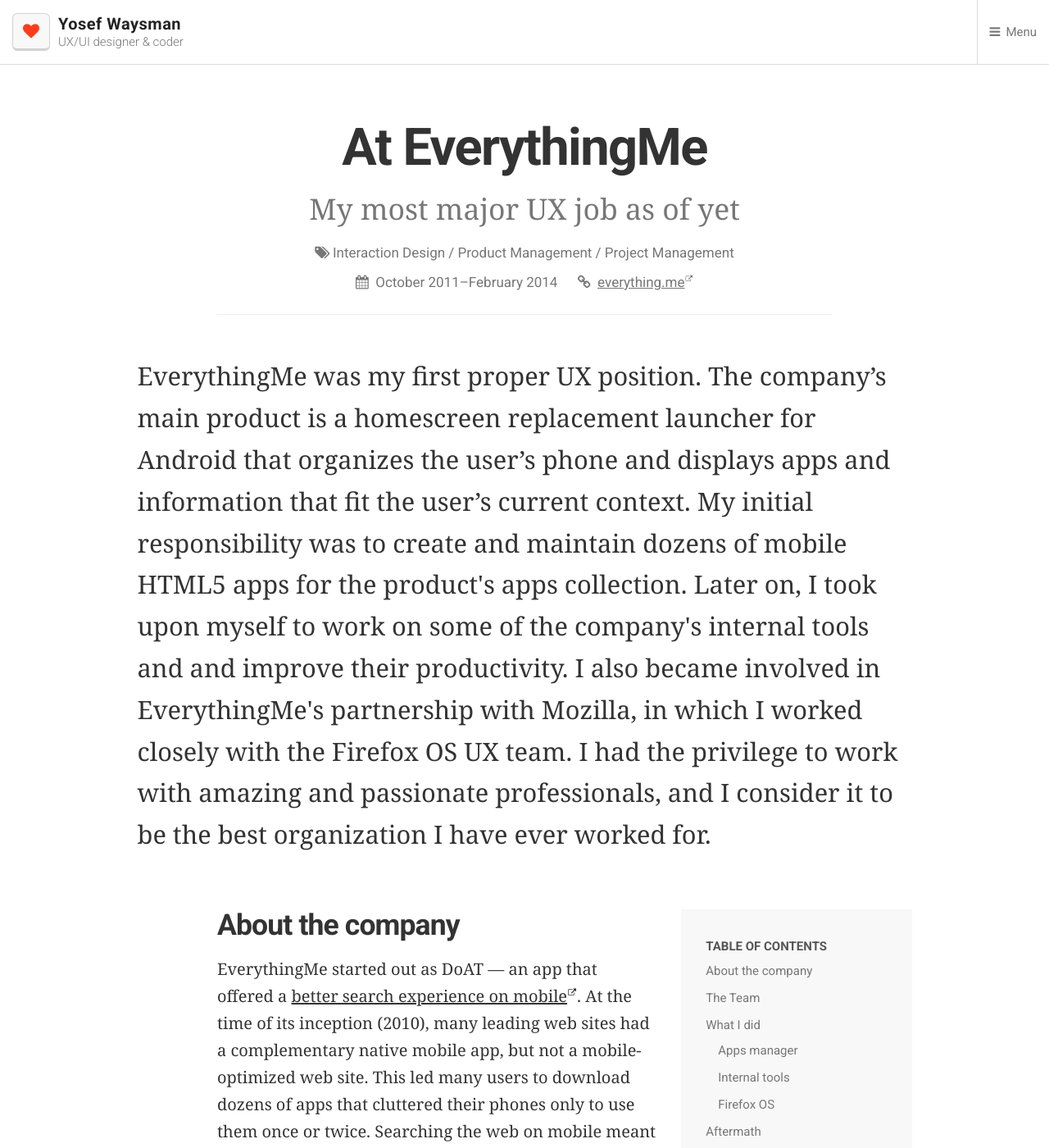
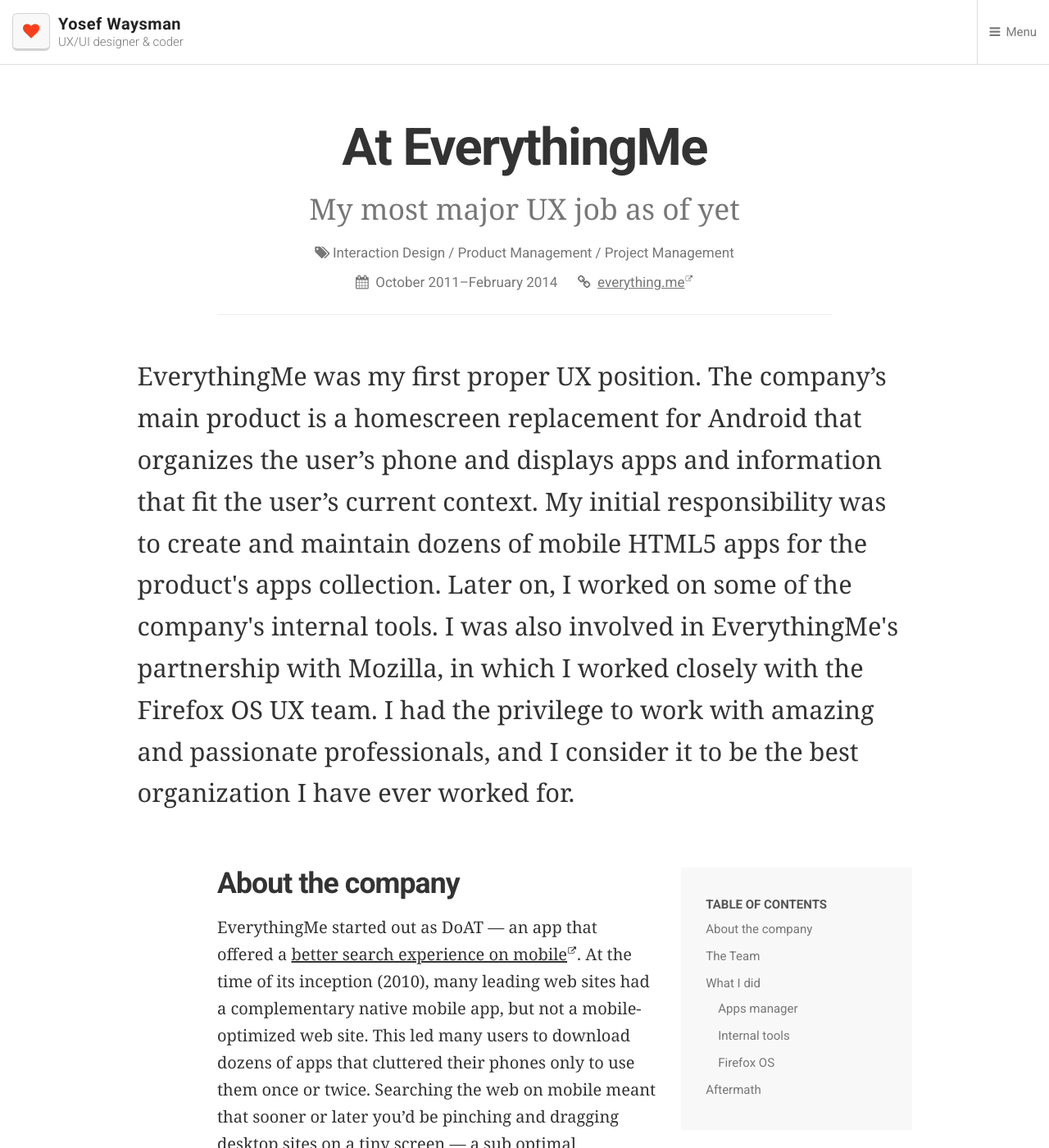
Before and after one commit to yosefw/yosefw.github.io, a Jekyll site: the page built from projects/everythingme/index.md, in a window 1280 px wide and 1400 px high. Shown: the whole window at 82% size. Built offline with Jekyll 4.4.1, drawn with Linux system fonts in a browser that asks for light colours; comment, search, counter and statistics services are not loaded; some of the changed text lies outside the part shown.

Commit message:
Edited EverythingMe's post

```diff
--- a/projects/everythingme/index.md
+++ b/projects/everythingme/index.md
@@ -6,7 +6,7 @@
 time: October 2011–February 2014
 link: everything.me
 social-image: /assets/everythingme/fb-img.png
-excerpt: EverythingMe was my first proper UX position. The company’s main product is a homescreen replacement launcher for Android that organizes the user’s phone and displays apps and information that fit the user’s current context. My initial responsibility was to create and maintain dozens of mobile HTML5 apps for the product's apps collection. Later on, I took upon myself to work on some of the company's internal tools and and improve their productivity. I also became involved in EverythingMe's partnership with Mozilla, in which I worked closely with the Firefox OS UX team. I had the privilege to work with amazing and passionate professionals, and I consider it to be the best organization I have ever worked for.
+excerpt: EverythingMe was my first proper UX position. The company’s main product is a homescreen replacement for Android that organizes the user’s phone and displays apps and information that fit the user’s current context. My initial responsibility was to create and maintain dozens of mobile HTML5 apps for the product's apps collection. Later on, I worked on some of the company's internal tools. I was also involved in EverythingMe's partnership with Mozilla, in which I worked closely with the Firefox OS UX team. I had the privilege to work with amazing and passionate professionals, and I consider it to be the best organization I have ever worked for.
 ---
 
 ## About the company
@@ -33,7 +33,25 @@
 
 I joined EverythingMe as a junior UX designer at the end of 2011. The startup's main offering back then was a search app that would analyze the user's query and return a list of relevant mobile-friendly web sites and apps. These were displayed in a grid of icons, similar to the iPhone’s homescreen grid of apps. When the user tapped one of these icons, they would be transferred into the source’s own search results for the user's query. This allowed users to quickly find information and content on mobile without having to either navigate through desktop only websites or clutter their phones with native apps they rarely use.
 
+<figure>
+  <div class="img-3-row">
+    <img class="mobile" src="/assets/everythingme/apps/Ringtones_0000_Main-Page.png" />
+    <img class="mobile" src="/assets/everythingme/apps/Ringtones_0007_Search-Results---Playing-Preview.png" />
+    <img class="mobile" src="/assets/everythingme/apps/Ringtones_0013_Transfer-screen.png" />
+  </div>
+  <figcaption>
+    The last app I worked on — a ringtone search engine. The right screen appears when a user is transfered to a 3rd party website — which is often a big mess — instructing them where they should look for the download button.
+  </figcaption>
+</figure>
+
 My job was to create new mobile web apps for content publishers who had not yet done so, or only on a very limited basis. I worked on apps for Twitter, Instagram, Pandora, Spotify, OpenTable, Urbanspoon, Grooveshark, Google+, LinkedIn, Metacritic, Someecards and many more. Later on, when many of these publishers released mobile web sites of their own, we retired the ones that we had created for them. I also worked on utility apps that we thought were necessary or were popular on native app stores, such as a local business finder, an app that found official websites, a mobile wallpaper finder, a flashlight and more.
+
+<figure class="col-pull-right">
+  <img class="mobile" src="/assets/everythingme/apps/Someecard_A01_0000_Home.png" />
+  <figcaption>
+    A mobile web app for Someecards
+  </figcaption>
+</figure>
 
 My process usually went something like this:
 
@@ -57,13 +75,16 @@
 
 The apps I created usually had 1-3 screens. They always included a search results page, which the user would reach directly from their EverythingMe results. Sometimes an app would also include a dedicated homepage and other app-specific screens and states. Depending on the user's initial query, apps were supposed to handle different contexts. For example, in location-aware apps, I had to ensure the experience was satisfactory even when the user's location couldn’t be retrieved.
 
-<div class="slider">
-  <img class="mobile" src="/assets/everythingme/apps/Ringtones_0000_Main-Page.png" />
-  <img class="mobile" src="/assets/everythingme/apps/Ringtones_0013_Transfer-screen.png" />
-  <img class="mobile" src="/assets/everythingme/apps/XKCD_A07_0007_Hidden.png" />
-  <img class="mobile" src="/assets/everythingme/apps/XKCD_A07_0010_Pop-over.png" />
-  <img class="mobile" src="/assets/everythingme/apps/XKCD_A07_0005_List-Mode.png" />
-</div>
+<figure>
+  <div class="img-3-row">
+    <img class="mobile" src="/assets/everythingme/apps/XKCD_A07_0007_Hidden.png" />
+    <img class="mobile" src="/assets/everythingme/apps/XKCD_A07_0010_Pop-over.png" />
+    <img class="mobile" src="/assets/everythingme/apps/XKCD_A07_0005_List-Mode.png" />
+  </div>
+  <figcaption>
+    A mobile web app for XKCD. The second mockup shows that tapping and holding reveals the famous 'alt' description you get on mouse hover on desktop.
+  </figcaption>
+</figure>
 
 My job was to have each new app developed as fast as possible, preferably within 2 weeks. During my tenure as apps manager, I oversaw the development of dozens of these apps. Together with the thousands of mobile optimized sites that our content team gathered and indexed, we managed to create a [unique mobile search experience](http://thenextweb.com/apps/2012/03/13/the-best-new-app-at-sxsw-everything-me-redefines-mobile-search/) and content offering, which later aroused considerable interest among other players in the mobile industry.
 
@@ -75,9 +96,13 @@
 
 At this time, we were preparing to [launch our product in new territories](http://techcrunch.com/2013/05/28/clever-siri-like-everything-me-android-content-search-app-launches-in-uk-and-spain/), which led to an expansion of our content team. A byproduct of this effort was a total rework of our internal [CMS](https://en.wikipedia.org/wiki/Content_management_system). Re-designing our CMS was something I always wanted to do, so I jumped at the opportunity and offered my help.
 
-The first iteration of the new CMS focused on adding new functionality, so the content team could take on localization assignments. My job was to make sure these new features were consistent with the rest of the system. I used [Bootstrap](http://getbootstrap.com/) to quickly redesign the main screens and make room for these new features.
+<aside class="pull-quote col-pull-left">
+  First, I interviewed several members of the content team to get their perspective and understand their pain points.
+</aside>
 
-After the new version was deployed, I was tasked with documenting the CMS to make it easier for new content editors to use (more about this in [Write The F*cking Manual](https://medium.com/@yosefwaysman/write-the-f-cking-manual-6bf1bff96f88)). Realizing that there was still much to improve, I started working on improvements to the CMS and new features. First, I interviewed several members of the content team to get their perspective on the system and understand their pain points. I then created a prioritized backlog of problems to be dealt with. After that, I started tackling each these problems, one at a time. Whenever developers were available to work on the CMS, they had a prioritized list of features and improvements to work on, coupled with specs and wireframes as needed. This way, I managed to get a constant stream of incremental improvements to the system. The content became team happier and more efficient.
+The first iteration of the new CMS focused on adding new functionality, so the content team could take on localization assignments. My job was to make sure these new features were consistent with the rest of the system. I used the [Bootstrap](http://getbootstrap.com/) UI framework to quickly redesign the main screens and make room for these new features.
+
+After the new version was deployed, I had to document the CMS to make it easier for new content editors to use (more about this in [Write The F*cking Manual](https://medium.com/@yosefwaysman/write-the-f-cking-manual-6bf1bff96f88)). Realizing that there was still much to improve, I started working on improvements to the CMS and new features. First, I interviewed several members of the content team to get their perspective on the system and understand their pain points. I then created a prioritized backlog of problems to be dealt with. After that, I started tackling each these problems, one at a time. Whenever developers were available to work on the CMS, they had a prioritized list of features and improvements to work on, coupled with specs and wireframes as needed. This way, I managed to get a constant stream of incremental improvements to the system. The content became team happier and more efficient.
 
 #### Alfred
 
@@ -112,13 +137,17 @@
 
 In just over a year, we had so much content that we had begun to capture the attention of some major players in the mobile industry, who did not benefit from the "app store" model. It made us a perfect fit for Mozilla's new mobile operating system — [Firefox OS](https://www.mozilla.org/en-US/firefox/os/). They were building an operating system based on web technologies, but they didn't have any content (apps) to make their devices appealing enough for customers, even in the low-end markets they were targeting. We had a huge collection of mobile optimized web apps, coupled with a powerful search engine. Mozilla saw the potential, and [invested in us](https://blog.mozilla.org/blog/2012/11/28/mozilla-invests-in-everything-me/) (their first ever investment in an outside company).
 
-Soon enough, a large part of EverythingMe was dedicated to this new partnership. Our aim was to ensure that the key features of our main product (the [Android launcher](https://play.google.com/store/apps/details?id=me.everything.launcher)) were integrated into Firefox OS. I was called in to take charge of the UX aspects of the partnership. In this role, I had 2 major duties:
+Soon enough, a large part of EverythingMe was dedicated to this new partnership. Our goal was to integrate the key features of our main product (the [Android launcher](https://play.google.com/store/apps/details?id=me.everything.launcher)) into Firefox OS. I was called in to take charge of the UX aspects of the partnership. In this role, I had 2 major duties:
 
 1. Ensure our features are implemented seamlessly in the new operation system, to create a consistent user experience.
 
 2. Communicate and create a relationship with Firefox OS's UX team, which differed from us significantly in both size and culture.
 
-I started by going through all of the existing [UX documentation](https://wiki.mozilla.org/Gaia) Mozilla had produced. This allowed me to catch up with any developments I may have missed and also to understand how the Mozilla team likes to communicate. To build rapport with them, I decided to present all of our deliverables in their preferred style (it also helped that I really liked it). Here's an example of how [their typical UX specs](https://mozilla.app.box.com/applications/1/864505208/7994695536/1) looked.
+First, I went through all of the existing [UX documentation](https://wiki.mozilla.org/Gaia) Mozilla had produced. This allowed me to catch up with any developments I may have missed and also to understand how the Mozilla team likes to communicate. To build rapport with them, I decided to present all of our deliverables in their preferred style (it also helped that I really liked it). Here's an example of how [their typical UX specs](https://mozilla.app.box.com/applications/1/864505208/7994695536/1) looked.
+
+<aside class="pull-quote col-pull-left">
+  To build rapport with them, I decided to present all of our deliverables in their preferred style
+</aside>
 
 I started with creating one massive spec covering all of the features that we wanted to add to the next release. This spec guided our development team for the next several months. During this period I maintained an ongoing relationship with Mozilla's UX team, pitching our features and suggestions, addressing their comments and worries, and generally making sure that things move forward smoothly. We had a weekly video conference with them, where we could freely discuss any UX related topics and report to each other on our progress. Later on, we met at Mozilla's San Francisco headquarters for a week-long workshop in which we planned and brainstormed further integration of our capabilities into Firefox OS’s next versions.
 
@@ -126,7 +155,7 @@
 
 ## Aftermath
 
-Two and a half years after I joined EverythingMe, the company’s priorities changed and I found that my areas of responsibility were less in need. Nonetheless, I greatly value the time I spent at this company as I learned  some invaluable skills, amongst them:
+Two and a half years after I joined EverythingMe, the company’s priorities changed and I found that my areas of responsibility were less in need. Nonetheless, I greatly value the time I spent at this company as I learned some invaluable skills, amongst them:
 
 * **Working with tech**
 When I joined EverythingMe, I didn’t even know the difference between "back-end" and “front-end”. But soon enough, I started feeling really comfortable with tech. I can now read and understand  with ease all documentation and specs, and I now design with tech capabilities and constraints in mind.
```
